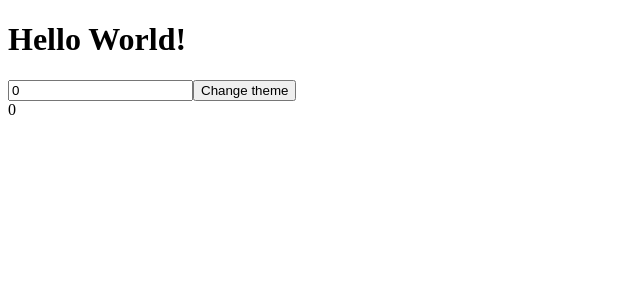
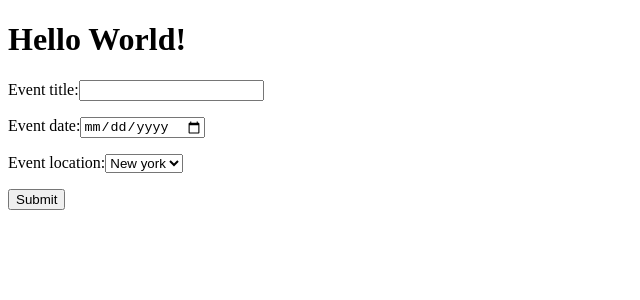
Before and after one commit to zafarkh1/react-start, a React (Create React App) app: page / in a window 1280 px wide. Shown: the top 300 px of the page, without its empty margins (0-640 px from the left). Built offline with nearby package versions, Linux system fonts and the light colour scheme.

Commit message:
'useRef_learning'

```diff
--- a/src/App.js
+++ b/src/App.js
@@ -1,12 +1,11 @@
-// import Hook from "./components/useMemo";
-import Memo from "./components/useMemo2";
+import UseRef from "./components/useRef";
+import './components/useRef.css'
 
 function App() {
   return (
     <>
       <h1>Hello World!</h1>
-      {/* <Hook /> */}
-      <Memo />
+      <UseRef />
     </>
   );
 }
--- a/src/components/useMemo2.jsx
+++ /dev/null
@@ -1,35 +0,0 @@
-import React, { useState, useMemo } from "react";
-
-const Memo = () => {
-  const [number, setNumber] = useState(0);
-  const [dark, setDark] = useState(false);
-  // const doubleNumber = slowFunction(number);
-  const doubleNumber = useMemo(() => {
-    return slowFunction(number);
-  }, [number]);
-  const theme = {
-    backgroundColor: dark ? "black" : "white",
-    color: dark ? "white" : "black",
-  };
-
-  return (
-    <>
-      <input
-        type="number"
-        value={number}
-        onChange={(e) => setNumber(parseInt(e.target.value))}
-      />
-      <button onClick={() => setDark((prevDark) => !prevDark)}>
-        Change theme
-      </button>
-      <div style={theme}>{doubleNumber}</div>
-    </>
-  );
-};
-
-function slowFunction(num) {
-  console.log("Slow function");
-  for (let i = 0; i <= 1000000000000000000; i++) return num * 2;
-}
-
-export default Memo;
--- /dev/null
+++ b/src/components/useRef.css
@@ -0,0 +1,4 @@
+label {
+	display: block;
+	margin-block: 1rem;
+}
--- /dev/null
+++ b/src/components/useRef.jsx
@@ -0,0 +1,83 @@
+import React, { useRef } from "react";
+
+const UseRef = () => {
+  const title = useRef();
+  const date = useRef();
+  const location = useRef();
+
+  const handleSubmit = (e) => {
+    e.preventDefault();
+    console.log(title.current.value, location.current.value, date.current.value);
+  };
+
+  console.log("rendering...");
+
+  return (
+    <>
+      <form onSubmit={handleSubmit}>
+        <label>
+          <span>Event title:</span>
+          <input type="text" ref={title} />
+        </label>
+        <label>
+          <span>Event date:</span>
+          <input type="date" ref={date} />
+        </label>
+        <label>
+          <span>Event location:</span>
+          <select ref={location}>
+            <option value="newYork">New york</option>
+            <option value="munich">Munich</option>
+            <option value="paris">Paris</option>
+          </select>
+        </label>
+        <button>Submit</button>
+      </form>
+    </>
+  );
+};
+
+export default UseRef;
+
+/*
+import React, {useState } from "react";
+
+const UseRef = () => {
+	const [title, setTitle] = useState()
+	const [date, setDate] = useState()
+	const [location, setLocation] = useState()
+
+  const handleSubmit = (e) => {
+    e.preventDefault();
+		console.log(title, date,location);
+  };
+
+  console.log("rendering...");
+
+  return (
+    <>
+      <form onSubmit={handleSubmit}>
+        <label>
+          <span>Event title:</span>
+          <input type="text" onChange={(e) => setTitle(e.target.value)} value={title}/>
+        </label>
+        <label>
+          <span>Event date:</span>
+          <input type="date" onChange={(e) => setDate(e.target.value)} value={date} />
+        </label>
+        <label>
+          <span>Event location:</span>
+          <select onChange={(e) => setLocation(e.target.value)}>
+            <option value="newYork">New york</option>
+            <option value="munich">Munich</option>
+            <option value="paris">Paris</option>
+          </select>
+        </label>
+        <button>Submit</button>
+      </form>
+    </>
+  );
+};
+
+export default UseRef;
+*/
```
Also changed, not shown: src/components/useMemo.jsx (deleted, +0 -28 lines).
